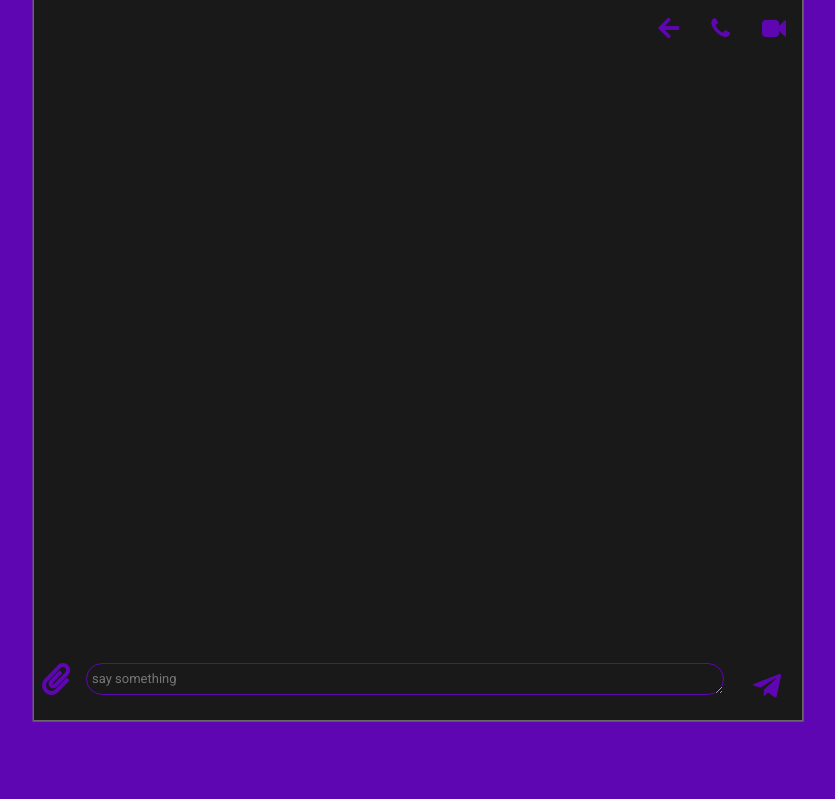
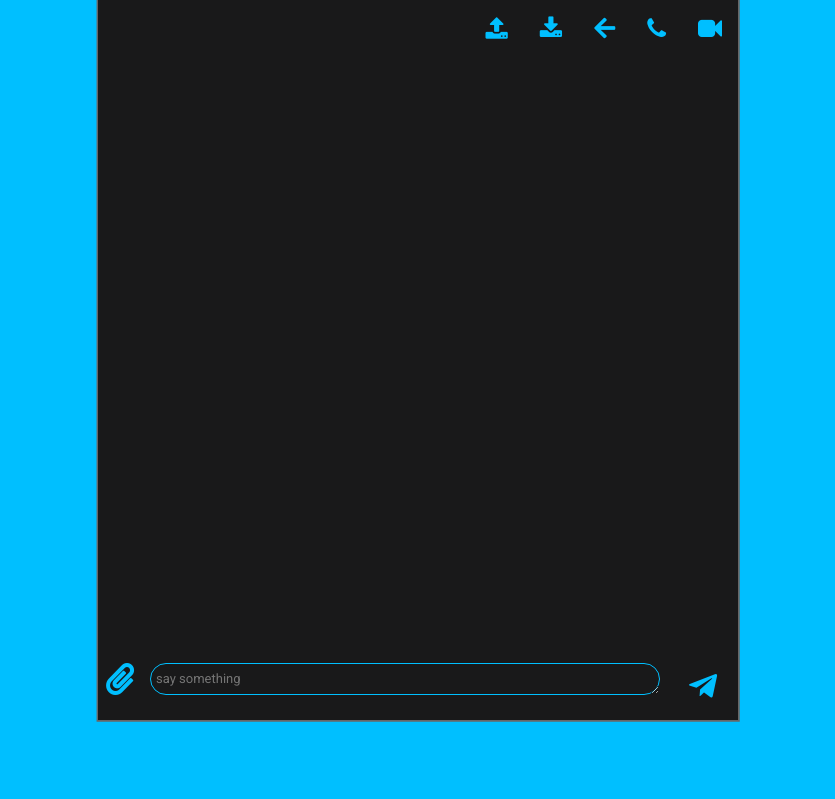
Before and after one commit to uttom-akash/web-chat-app, a React (Create React App) app: page / in a window 1280 px wide. Shown: the top 799 px of the page, without its empty margins (222-1057 px from the left). Built offline with nearby package versions, Linux system fonts and the light colour scheme.

Commit message:
satisfaction

```diff
--- a/src/client/components/css/Chatbox.css
+++ b/src/client/components/css/Chatbox.css
@@ -12,7 +12,7 @@
   font-weight: 100;
   font-size: 13px;
 
-  background-color: rgb(95, 6, 179);
+  background-color: #00bfff;
   display: flex;
   justify-content: center;
   align-items: flex-start;
@@ -22,7 +22,7 @@
   flex-direction: column;
   justify-content: space-between;
 
-  width: 60%;
+  width: 50%;
   height: 90%;
   box-shadow: 0.01rem 0.01rem 0.01rem 0.1rem rgb(104, 102, 102);
 }
@@ -50,15 +50,10 @@
   padding: 0;
 }
 
-/* .optional .btn:hover {
-  border-bottom: 1px solid rgb(95, 6, 179);
-  margin-bottom: 0;
-} */
-
 .optional i {
   font-size: 1.5rem;
   margin: 1rem;
-  color: rgb(95, 6, 179);
+  color: #00bfff;
   cursor: pointer;
 }
 
@@ -70,66 +65,3 @@
   overflow: auto;
   flex-grow: 2;
 }
-
-.messages article {
-  display: flex;
-  align-items: center;
-  justify-content: flex-start;
-  margin-bottom: 1rem;
-}
-
-.chat-screen .messages img {
-  margin: 0.5rem;
-  width: 3rem;
-  height: 3rem;
-  border: 0.1rem solid rgb(95, 6, 179);
-  border-radius: 50%;
-}
-
-.right {
-  flex-direction: row-reverse;
-}
-
-.msg {
-  margin-top: 1rem;
-  padding: 0.7rem;
-  border-radius: 15px;
-}
-
-.left .msg {
-  background-color: rgb(95, 6, 179);
-  color: aliceblue;
-}
-
-.right .msg {
-  border: 1px solid rgb(95, 6, 179);
-  color: rgb(139, 69, 204);
-}
-
-.chat-screen .msg-compose {
-  background-color: rgb(25, 25, 26);
-  padding: 0.5rem;
-  display: flex;
-  justify-content: center;
-}
-
-.chat-screen .msg-compose textarea {
-  flex-grow: 2;
-  margin: 0 1rem;
-  border: 1px solid rgb(95, 6, 179);
-  background-color: rgb(25, 25, 26);
-  color: rgb(189, 189, 196);
-  border-radius: 20px;
-  padding: 5px;
-  height: 2rem;
-}
-
-.chat-screen .msg-compose textarea:focus {
-  outline: none;
-}
-
-.chat-screen .msg-compose i {
-  font-size: 2rem;
-  color: rgb(95, 6, 179);
-  cursor: pointer;
-}
--- a/src/client/components/css/FriendList.css
+++ b/src/client/components/css/FriendList.css
@@ -12,14 +12,14 @@
   font-weight: 100;
   font-size: 10px;
 
-  background-color: rgb(95, 6, 179);
+  background-color: #00bfff;
   display: flex;
   justify-content: center;
   align-items: flex-start;
 }
 
 .user-box {
-  width: 60%;
+  width: 40%;
   height: 90%;
   display: flex;
   flex-direction: column;
@@ -66,6 +66,10 @@
   border: none;
   background-color: rgb(19, 18, 18);
   border-bottom: 1px solid rgb(40, 40, 41);
+}
+
+.user-box ul li .list:hover {
+  cursor: pointer;
 }
 
 .avatar {
--- /dev/null
+++ b/src/client/components/css/Message.css
@@ -0,0 +1,41 @@
+.messages article {
+  display: flex;
+  align-items: center;
+  justify-content: flex-start;
+  margin-bottom: 1rem;
+}
+
+.chat-screen .messages .proAvatar {
+  margin: 0.5rem;
+  width: 3rem;
+  height: 3rem;
+  border: 0.1rem solid #00bfff;
+  border-radius: 50%;
+}
+
+.chat-screen .messages img {
+  margin: 0.5rem;
+  width: 320px;
+  height: 240px;
+  border-radius: 10px;
+}
+
+.right {
+  flex-direction: row-reverse;
+}
+
+.msg {
+  margin-top: 1rem;
+  padding: 0.7rem;
+  border-radius: 15px;
+}
+
+.left .msg {
+  background-color: #00bfff;
+  color: rgb(25, 25, 26);
+}
+
+.right .msg {
+  border: 1px solid #00bfff;
+  color: #00bfff;
+}
--- a/src/client/components/css/RootForm.css
+++ b/src/client/components/css/RootForm.css
@@ -8,7 +8,7 @@
 .msg-compose textarea {
   flex-grow: 2;
   margin: 0 1rem;
-  border: 1px solid rgb(95, 6, 179);
+  border: 1px solid #00bfff;
   background-color: rgb(25, 25, 26);
   color: rgb(189, 189, 196);
   border-radius: 20px;
@@ -22,6 +22,6 @@
 
 .msg-compose i {
   font-size: 2rem;
-  color: rgb(95, 6, 179);
+  color: #00bfff;
   cursor: pointer;
 }
--- a/src/client/components/form/RootForm.jsx
+++ b/src/client/components/form/RootForm.jsx
@@ -1,8 +1,6 @@
 import React, { Component } from "react";
-import { Card, Form, Button, Input } from "reactstrap";
-import axios from "axios";
-//import "../css/RootForm.css";
-
+import { Form, Input } from "reactstrap";
+import "../css/RootForm.css";
 class RootForm extends Component {
   state = {
     filePicker: null,
@@ -17,35 +15,34 @@ class RootForm extends Component {
   onMessageChange = ev => this.setState({ [ev.target.name]: ev.target.value });
 
   // onFileSend = filePicker => {
-  //   const reader = new FileReader();
-  //   reader.readAsDataURL(filePicker);
-  //   reader.onload = ev => {
-  //     this.props.onSend({
-  //       fileName: filePicker.name,
-  //       type: filePicker.type,
-  //       file: reader.result,
-  //       size: filePicker.size,
-  //       messageType: true,
-  //       message: ""
-  //     });
-  //   };
+  //   const fd = new FormData();
+  //   fd.append("file", filePicker);
+  //   //axios.post("/api/file", fd);
+
+  //   this.props.onSend({
+  //     fileName: filePicker.name,
+  //     type: filePicker.type,
+  //     file: window.URL.createObjectURL(filePicker),
+  //     size: filePicker.size,
+  //     messageType: true,
+  //     message: ""
+  //   });
   // };
 
   onFileSend = filePicker => {
-    const fd = new FormData();
-    fd.append("file", filePicker);
-    //axios.post("/api/file", fd);
-
+    let reader = new FileReader();
+    reader.onload = e => {
       this.props.onSend({
         fileName: filePicker.name,
         type: filePicker.type,
-      file: window.URL.createObjectURL(filePicker),
+        file: reader.result,
         size: filePicker.size,
         messageType: true,
         message: ""
       });
     };
-
+    reader.readAsDataURL(filePicker);
+  };
   onSubmit = ev => {
     ev.preventDefault();
     const { filePicker, message } = this.state;
@@ -81,7 +78,7 @@ class RootForm extends Component {
               zIndex: "-1"
             }}
           />
-          <label for="file">
+          <label htmlFor="file">
             <i className="fas fa-paperclip" />
           </label>
           <textarea
--- a/src/client/components/pages/ChatBox.jsx
+++ b/src/client/components/pages/ChatBox.jsx
@@ -39,12 +39,19 @@ class ChatBox extends Component {
   };
 
   render() {
-    const { messages, sender, receiver, onSend } = this.props;
+    const { messages, sender, receiver, onSend, onToggler } = this.props;
     return (
       <div className="full-screen">
         <section className="chat-screen">
           <section className="optional">
-            <button onClick={this.onClick} className="btn">
+            <div className="btn">
+              <i className="fa fa-upload" />
+            </div>
+            <div className="btn">
+              <i className="fa fa-download" />
+            </div>
+
+            <button onClick={onToggler} className="btn">
               <i className="fas fa-arrow-left" />
             </button>
             <Vdo
@@ -62,6 +69,7 @@ class ChatBox extends Component {
               btn="fa fa-video-camera"
             />
           </section>
+
           <section className="messages">
             <AutoSizer>
               {({ height, width }) => (
@@ -74,7 +82,6 @@ class ChatBox extends Component {
                   rowRenderer={this.rowRenderer}
                   width={width}
                   overscanRowCount={5}
-                  //scrollToRow={messages.length}
                 />
               )}
             </AutoSizer>
--- a/src/client/components/pages/Freindlist.jsx
+++ b/src/client/components/pages/Freindlist.jsx
@@ -17,7 +17,7 @@ class FriendList extends Component {
           </header>
           <ul>
             <li>
-              <button className="list">
+              <div className="list" onClick={this.props.onToggler}>
                 <div className="avatar">
                   <img
                     className="active"
@@ -32,10 +32,10 @@ class FriendList extends Component {
 
                   <code className="timestamp">8 :32</code>
                 </div>
-              </button>
+              </div>
             </li>
             <li>
-              <button className="list">
+              <div className="list" onClick={this.props.onToggler}>
                 <div className="avatar">
                   <img
                     className="inactive"
@@ -49,7 +49,7 @@ class FriendList extends Component {
                   <p className="text">how are You ...............</p>
                   <code className="timestamp">8 :00</code>
                 </div>
-              </button>
+              </div>
             </li>
           </ul>
         </section>
--- a/src/client/components/pages/Layout.jsx
+++ b/src/client/components/pages/Layout.jsx
@@ -13,11 +13,14 @@ class Layout extends Component {
     this.state = {
       messages: [],
       receiver: "",
-      sender: ""
+      sender: "",
+      toggler: true
     };
 
     this.listRef = React.createRef();
   }
+
+  onToggler = () => this.setState({ toggler: !this.state.toggler });
 
   //initialize
   initSocket = (receiver, sender) => {
@@ -72,17 +75,22 @@ class Layout extends Component {
   //render
   render() {
     //component
-    const { sender, receiver, messages } = this.state;
+    const { toggler, sender, receiver, messages } = this.state;
     console.log(messages);
 
     return (
       <div>
+        {toggler ? (
           <ChatBox
             sender={sender}
             receiver={receiver}
             messages={messages}
             onSend={this.onSend}
+            onToggler={this.onToggler}
           />
+        ) : (
+          <FriendList onToggler={this.onToggler} />
+        )}
         <Credentials
           onChange={this.onChange}
           receiver={this.state.receiver}
--- a/src/client/components/pages/Message.jsx
+++ b/src/client/components/pages/Message.jsx
@@ -1,24 +1,22 @@
 import React from "react";
+import "../css/Message.css";
 
 export default props => {
   const { msg, me } = props;
-
   let side = me ? "right" : "left";
 
-  if (msg.messageType) {
-    const sub = msg.type.substring(0, 3);
-    console.log(sub);
+  let sub = "";
+
+  if (msg.type) sub = msg.type.substring(0, 3);
+
   switch (sub) {
     case "vid":
       return (
         <article className={side}>
-            <img src="#" alt="all" />
+          <img src="#" alt="all" className="proAvatar" />
           <p className="msg">
             <video width="320" height="240" controls>
-                <source
-                  src={`http://192.168.0.110:8080/api/vdo?q=${msg.fileName}`}
-                  type="video/mp4"
-                />
+              <source src={msg.file} type="video/mp4" />
             </video>
           </p>
         </article>
@@ -26,13 +24,10 @@ export default props => {
     case "aud":
       return (
         <article className={side}>
-            <img src="#" alt="all" />
+          <img src="#" alt="all" className="proAvatar" />
 
           <p className="msg">
-              <audio
-                controls
-                style={{ marginTop: "2px", padding: "10px", float: `${side}` }}
-              >
+            <audio controls>
               <source type={msg.type} src={msg.file} />
             </audio>
           </p>
@@ -41,32 +36,34 @@ export default props => {
     case "ima":
       return (
         <article className={side}>
-            <img src="#" alt="all" />
+          <img src="#" alt="all" className="proAvatar" />
 
           <p className="msg">
-              <img
-                src={msg.file}
-                alt="message"
-                style={{
-                  width: "320px",
-                  height: "240px",
-                  margin: "2px",
-                  padding: "10px",
-                  float: `${side}`
-                }}
-              />
+            <img src={msg.file} alt="message" />
           </p>
         </article>
       );
     default:
-        return <div />;
-    }
-  } else {
       return (
         <article className={side}>
-        <img src="#" alt="photo" />
+          <img src="#" alt="photo" className="proAvatar" />
           <p className="msg">{msg.message}</p>
         </article>
       );
   }
 };
+
+//streaming
+// (
+//   <article className={side}>
+//     <img src="#" alt="all" />
+//     <p className="msg">
+//       <video width="320" height="240" controls>
+//         <source
+//           src={`http://192.168.0.110:8080/api/vdo?q=${msg.fileName}`}
+//           type="video/mp4"
+//         />
+//       </video>
+//     </p>
+//   </article>
+// );
```
Lines whose indentation alone changed are shown as unchanged.
